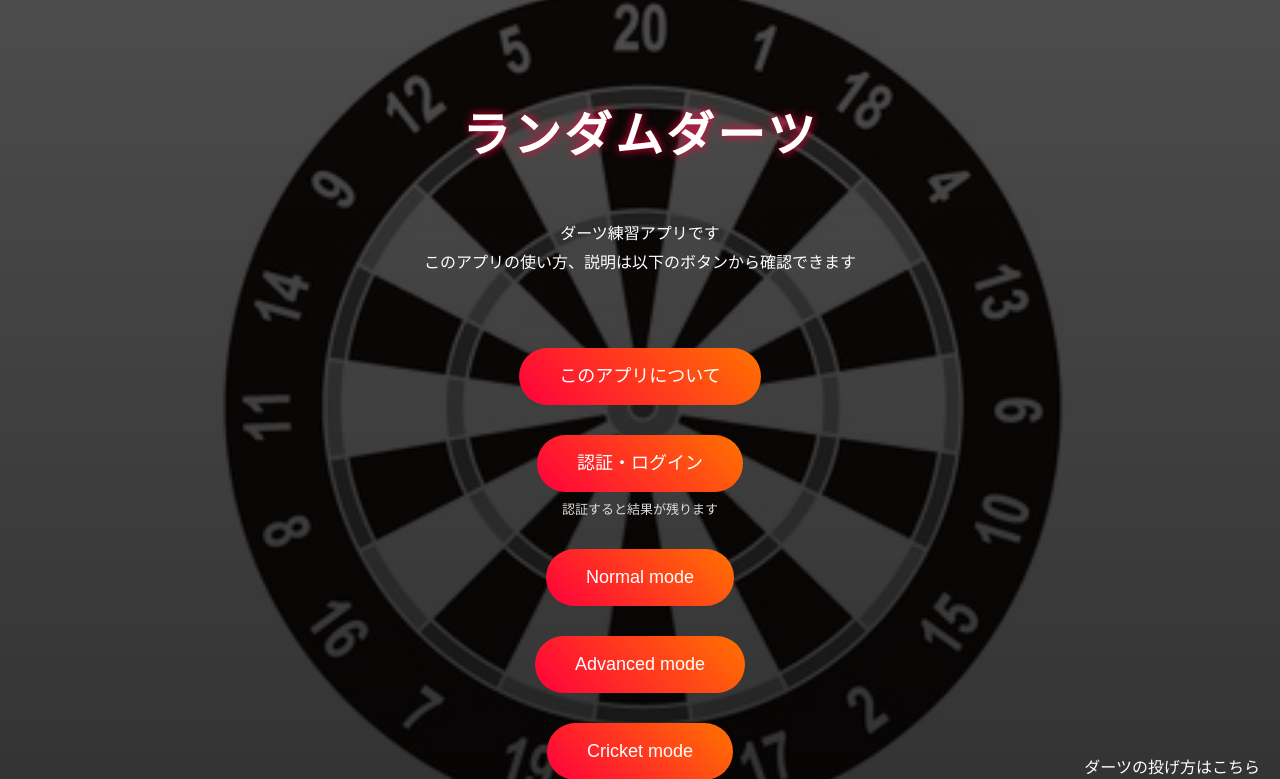
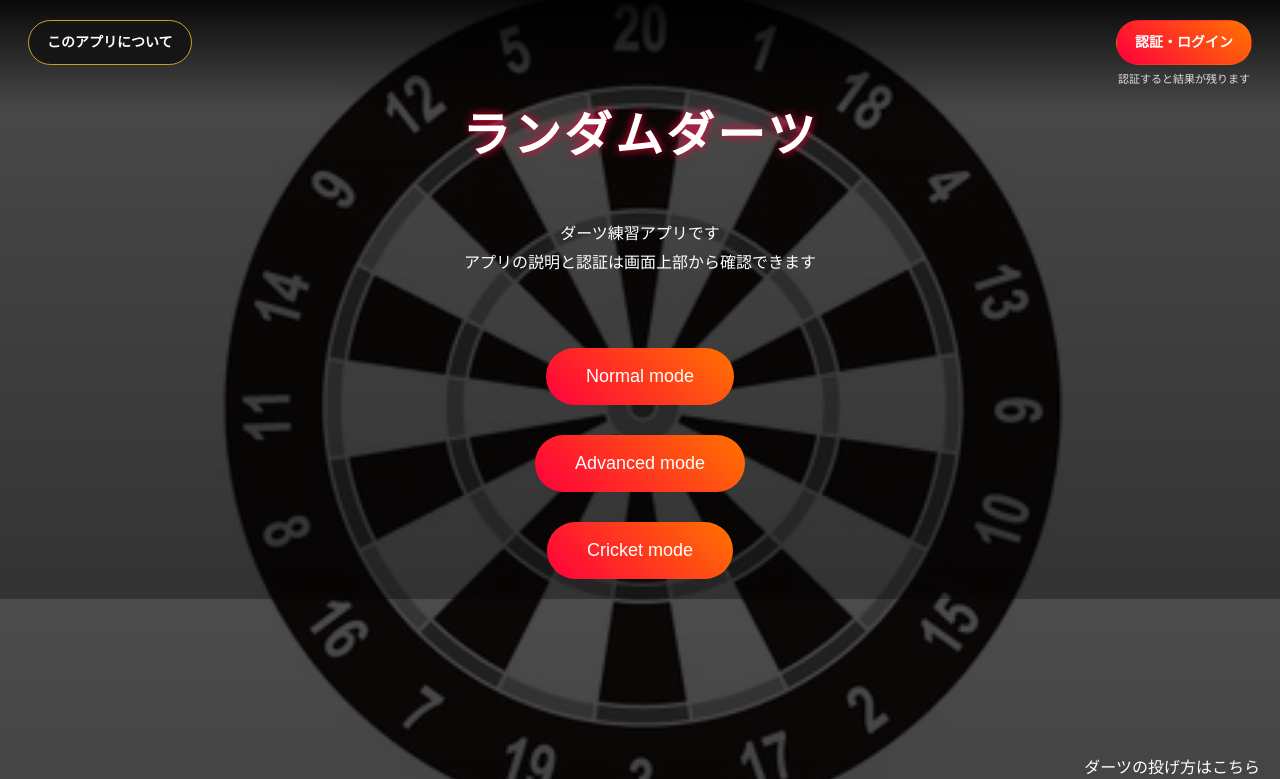
Before and after one commit to sunny19water-beep/random-darts, a Flask app: page / in a window 1280 px wide. Shown: the top 779 px of the page. Run offline with Flask 3, Linux system fonts and the light colour scheme.

Commit message:
ボタンの変更

```diff
--- a/flaskr/static/styles.css
+++ b/flaskr/static/styles.css
@@ -18,9 +18,50 @@ body {
     text-align: center;
 }
 
+.top-bar {
+    position: fixed;
+    z-index: 10;
+    top: 0;
+    left: 0;
+    display: flex;
+    align-items: flex-start;
+    justify-content: space-between;
+    width: 100%;
+    padding: 14px;
+    background: linear-gradient(rgba(0, 0, 0, 0.88), rgba(0, 0, 0, 0));
+}
+
+.utility-button {
+    display: inline-block;
+    padding: 10px 15px;
+    color: white;
+    font-size: 13px;
+    font-weight: bold;
+    text-decoration: none;
+    border: 1px solid transparent;
+    border-radius: 999px;
+    cursor: pointer;
+}
+
+.about-button {
+    background: rgba(20, 20, 20, 0.9);
+    border-color: #c9a227;
+}
+
+.auth-button,
+.logout-button {
+    background: linear-gradient(45deg, #ff003c, #ff7300);
+}
+
+.utility-button:hover,
+.utility-button:focus-visible {
+    transform: translateY(-2px);
+    box-shadow: 0 0 14px rgba(255, 115, 0, 0.7);
+}
+
 
 h1 {
-    margin-top: 40px;
+    margin-top: 100px;
     font-size: 32px;
     letter-spacing: 2px;
     text-shadow: 0 0 10px #ff003c;
@@ -60,22 +101,29 @@ p {
 }
 
 .auth-note {
-    margin-top: 8px;
+    display: block;
+    margin-top: 6px;
     color: #ddd;
-    font-size: 13px;
+    font-size: 11px;
 }
 
 .account-panel {
-    margin-top: 22px;
+    display: flex;
+    align-items: center;
+    gap: 10px;
 }
 
 .account-panel span {
-    display: block;
+    max-width: 120px;
+    overflow: hidden;
     color: #c9a227;
+    font-size: 12px;
+    text-overflow: ellipsis;
+    white-space: nowrap;
 }
 
-.account-button {
-    margin-top: 10px;
+.account-panel form {
+    margin: 0;
 }
 
 /* 右下に固定 */
@@ -104,6 +152,15 @@ p {
 
 @media screen and (min-width: 768px) {
 
+    .top-bar {
+        padding: 20px 28px;
+    }
+
+    .utility-button {
+        padding: 11px 18px;
+        font-size: 14px;
+    }
+
     h1 {
         margin-top: 80px;
         font-size: 48px;
--- a/flaskr/templates/index.html
+++ b/flaskr/templates/index.html
@@ -10,27 +10,32 @@
     <link rel="stylesheet" href="{{ url_for('static', filename='styles.css') }}">
 </head>
 <body>
-    <h1>ランダムダーツ</h1>
-    <p>
-        ダーツ練習アプリです<br>
-        このアプリの使い方、説明は以下のボタンから確認できます
-    </p>
-    <br>
-
-    <nav class="menu" aria-label="メインメニュー">
-        <a class="menu-button" href="{{ url_for('about') }}">このアプリについて</a>
+    <header class="top-bar">
+        <a class="utility-button about-button" href="{{ url_for('about') }}">このアプリについて</a>
         {% if g.user %}
             <div class="account-panel">
                 <span>{{ g.user.username }} でログイン中</span>
                 <form action="{{ url_for('auth.logout') }}" method="POST">
                     <input type="hidden" name="csrf_token" value="{{ csrf_token }}">
-                    <button class="menu-button account-button" type="submit">ログアウト</button>
+                    <button class="utility-button logout-button" type="submit">ログアウト</button>
                 </form>
             </div>
         {% else %}
-            <a class="menu-button" href="{{ url_for('auth.auth_page') }}">認証・ログイン</a>
-            <span class="auth-note">認証すると結果が残ります</span>
+            <div class="auth-panel">
+                <a class="utility-button auth-button" href="{{ url_for('auth.auth_page') }}">認証・ログイン</a>
+                <span class="auth-note">認証すると結果が残ります</span>
+            </div>
         {% endif %}
+    </header>
+
+    <h1>ランダムダーツ</h1>
+    <p>
+        ダーツ練習アプリです<br>
+        アプリの説明と認証は画面上部から確認できます
+    </p>
+    <br>
+
+    <nav class="menu" aria-label="メインメニュー">
         <a class="menu-button" href="{{ url_for('next_page') }}">Normal mode</a>
         <a class="menu-button" href="{{ url_for('advanced_page') }}">Advanced mode</a>
         <a class="menu-button" href="{{ url_for('cricket_page') }}">Cricket mode</a>
```
